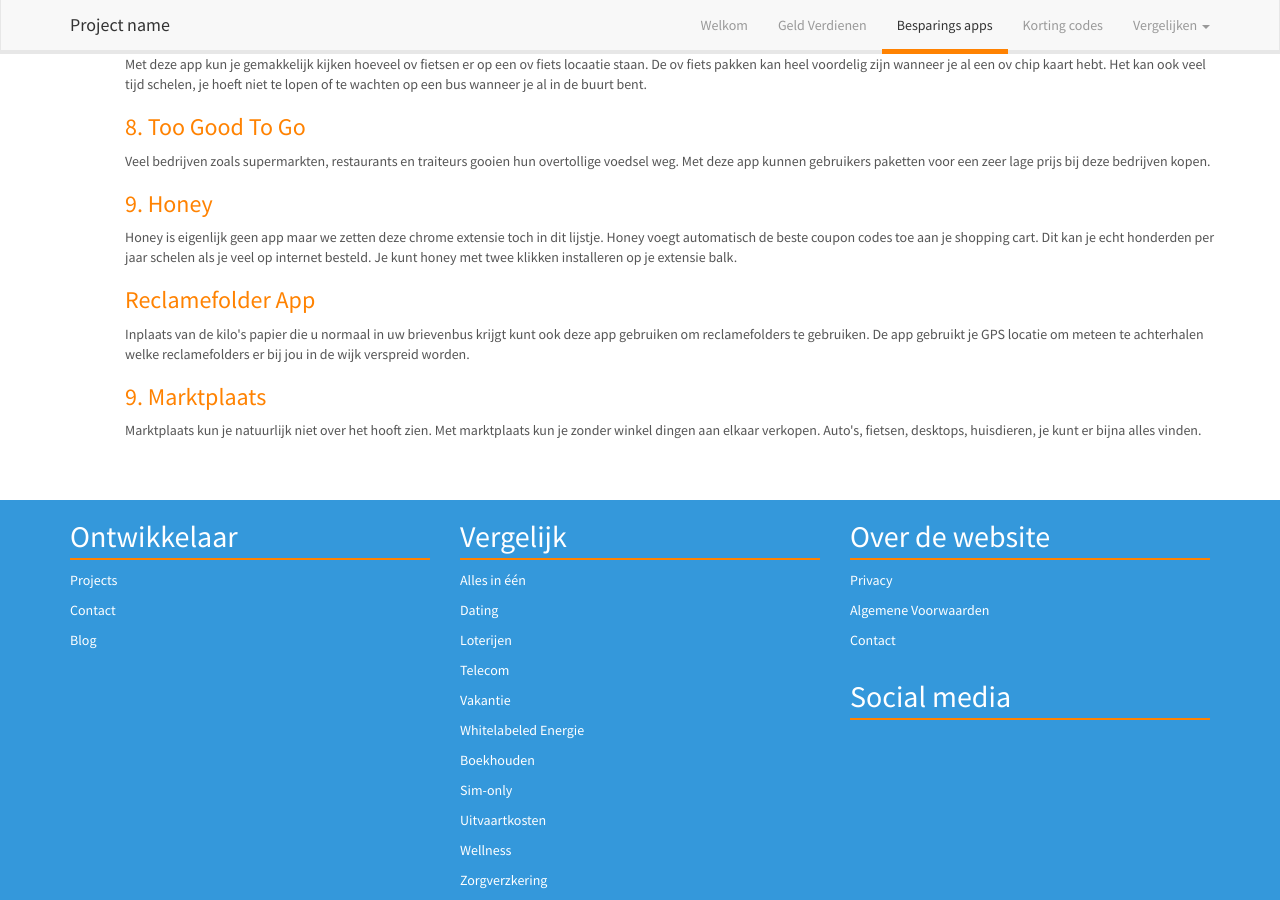
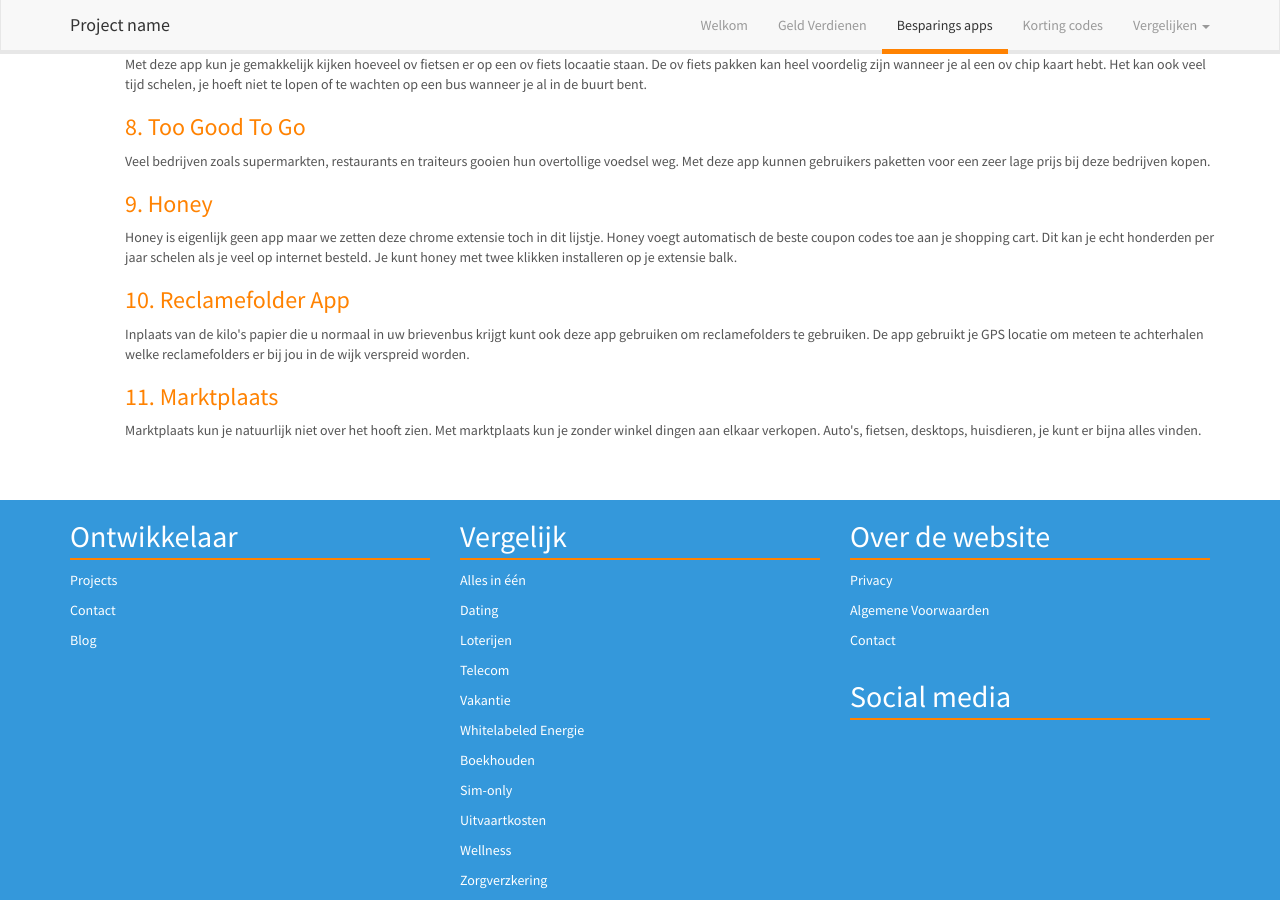
Before and after one commit to LesterGallagher/prijsvergelijk, a Jekyll site: the page built from besparen/apps.html, in a window 1280 px wide and 900 px high, scrolled down 1300 px. Built offline with Jekyll 4.4.1, drawn with Linux system fonts in a browser that asks for light colours.

Commit message:
Update from Forestry.io - Updated apps.html

```diff
--- a/besparen/apps.html
+++ b/besparen/apps.html
@@ -1,12 +1,13 @@
 ---
 layout: page
 title: 5 Handige apps die je helpen met besparen
-description: Het gebruik van deze apps is een goede manier om geld te besparen.
-    Er zijn apps die je helpen coupons te vinden, marktplaats apps of apps die je helpen om een budget bij te houden.
-    Dit zijn allemaal goede tools waarmee je veel geld kunt besparen.
-banner_image: /assets/img/visa-orange-glow.png
+description: Het gebruik van deze apps is een goede manier om geld te besparen. Er
+  zijn apps die je helpen coupons te vinden, marktplaats apps of apps die je helpen
+  om een budget bij te houden. Dit zijn allemaal goede tools waarmee je veel geld
+  kunt besparen.
+banner_image: "/assets/img/visa-orange-glow.png"
+
 ---
-
 <div class="banner-apps">
     <div class="container">
         <h1>{{ page.title }}</h1>
@@ -109,7 +110,7 @@
             </p>
         </li>
 
-        <li><h3><a href="https://www.reclamefolder.nl/app">Reclamefolder App</a></h3>
+        <li><h3><a target="_blank" href="https://www.reclamefolder.nl/app">10. Reclamefolder App</a></h3>
             <p>
                 Inplaats van de kilo's papier die u normaal in uw brievenbus krijgt kunt ook deze app gebruiken om reclamefolders te gebruiken.
                 De app gebruikt je GPS locatie om meteen te achterhalen welke reclamefolders er bij jou in de wijk verspreid worden.
@@ -118,7 +119,7 @@
 
 
         <li>
-            <h3><a target="blank" href="https://www.marktplaats.nl/">9. Marktplaats</a></h3>
+            <h3><a target="blank" href="https://www.marktplaats.nl/">11. Marktplaats</a></h3>
             <p>
                 Marktplaats kun je natuurlijk niet over het hooft zien.
                 Met marktplaats kun je zonder winkel dingen aan elkaar verkopen. Auto's, fietsen, desktops, huisdieren, je kunt er bijna alles vinden.
```
